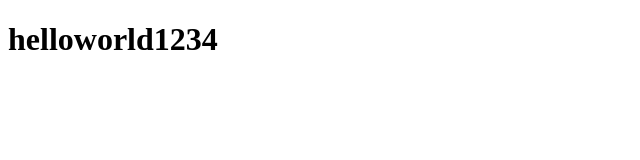
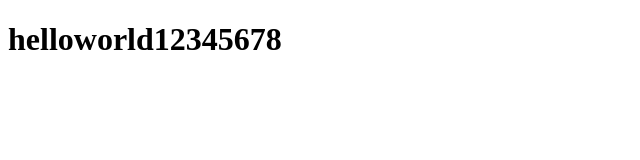
Before and after one commit to JackHigg/GIT, a plain HTML site: page WebDev/TestingGit/index.html in a window 1280 px wide. Shown: the whole page, without its empty margins (0-640 px from the left). Drawn offline with Linux system fonts and the light colour scheme.

Commit message:
hello1111

```diff
--- a/WebDev/TestingGit/index.html
+++ b/WebDev/TestingGit/index.html
@@ -7,6 +7,6 @@
  <title>hello</title>
 </head>
 <body>
- <h1>helloworld1234</h1>
+ <h1>helloworld12345678</h1>
 </body>
 </html>
```
